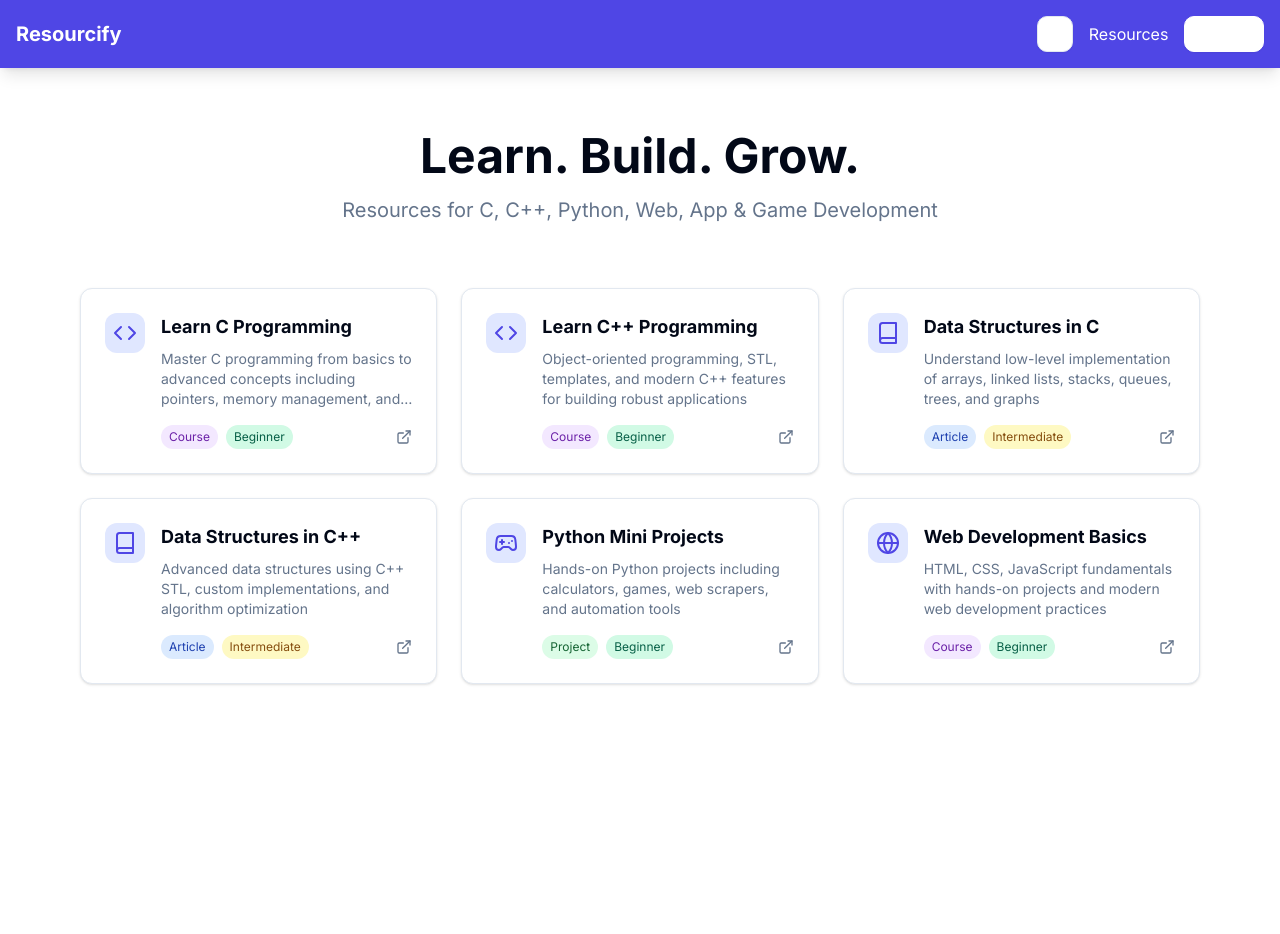
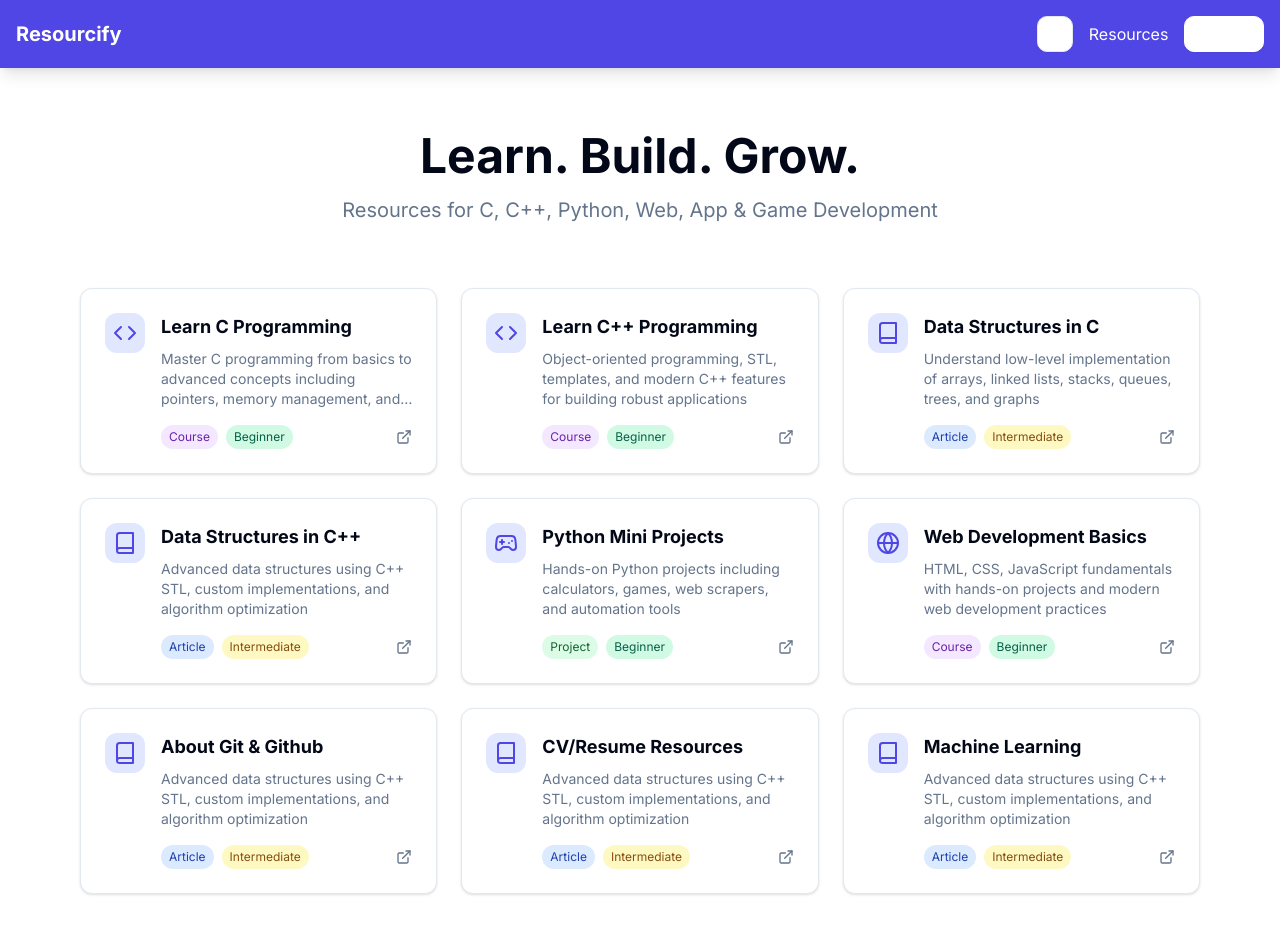
Before and after one commit to stikhead/resourcify, a Next.js app: page / in a window 1280 px wide. Shown: the top 934 px of the page. Before the commit the page ends 800 px from the top, so only its background shows below. Built offline with nearby package versions, Linux system fonts and the light colour scheme; no server answers.

Commit message:
"update resources"

```diff
--- a/src/app/page.tsx
+++ b/src/app/page.tsx
@@ -50,7 +50,31 @@ const resources = [
     level: "Beginner" as const,
     href: "/learn/web-dev",
     icon: Globe
-  }
+  },
+  {
+    title: "About Git & Github",
+    description: "Advanced data structures using C++ STL, custom implementations, and algorithm optimization",
+    type: "Article" as const,
+    level: "Intermediate" as const,
+    href: "/learn/dsa-cpp",
+    icon: Book
+  },
+  {
+    title: "CV/Resume Resources",
+    description: "Advanced data structures using C++ STL, custom implementations, and algorithm optimization",
+    type: "Article" as const,
+    level: "Intermediate" as const,
+    href: "/learn/dsa-cpp",
+    icon: Book
+  },
+  {
+    title: "Machine Learning",
+    description: "Advanced data structures using C++ STL, custom implementations, and algorithm optimization",
+    type: "Article" as const,
+    level: "Intermediate" as const,
+    href: "/learn/dsa-cpp",
+    icon: Book
+  },
 ];
 
 export default function HomePage() {
```
Also changed, not shown: 1 other file (tests, documents, lock files or other folders).
